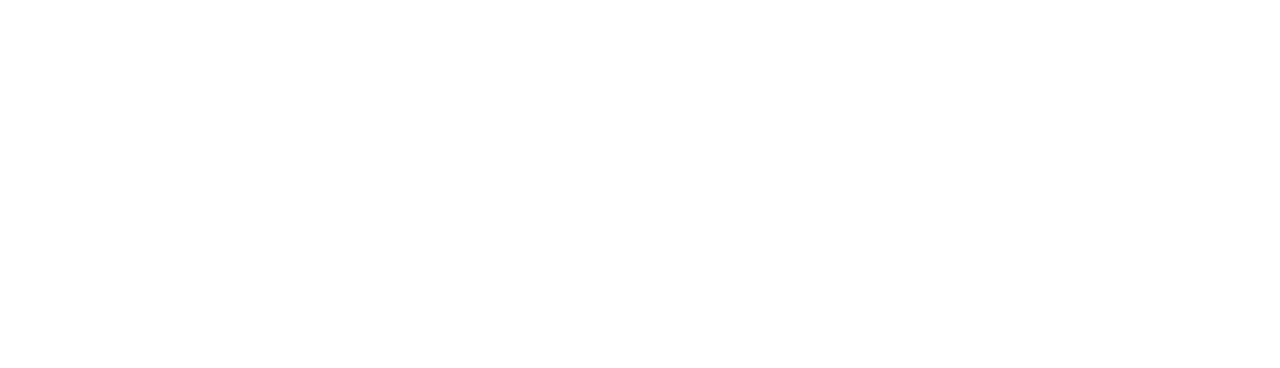
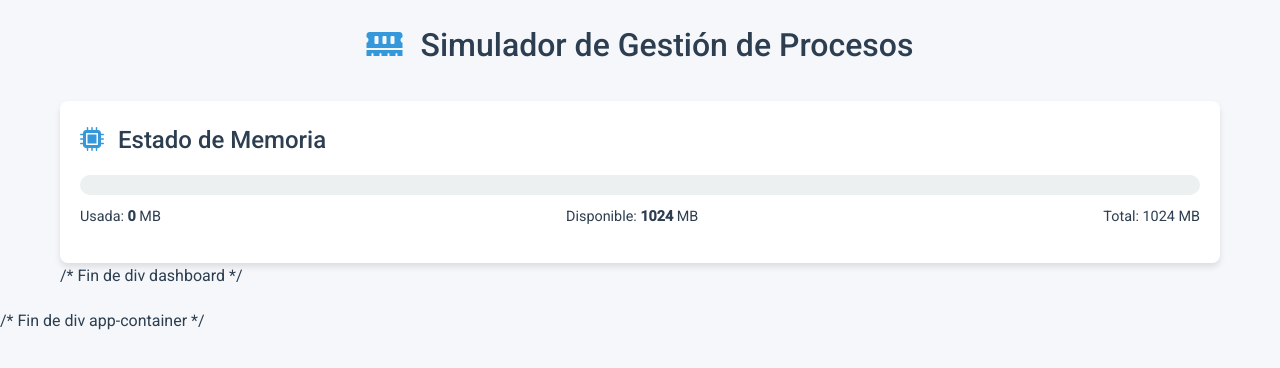
Before and after one commit to AngelTeret/Simulador-de-Gesti-n-de-Procesos, a plain HTML site: page index.html in a window 1280 px wide. Drawn offline with Linux system fonts and the light colour scheme.

Commit message:
Estado de memoria

```diff
--- a/index.html
+++ b/index.html
@@ -1,12 +1,37 @@
 <!DOCTYPE html>
 <html lang="en">
+
 <head>
-    <meta charset="UTF-8">
-    <meta name="viewport" content="width=device-width, initial-scale=1.0">
+    <meta charset="UTF-8" />
+    <meta name="viewport" content="width=device-width, initial-scale=1.0" />
     <title>Simulador de Gestión de Procesos en Memoria</title>
+    <link rel="stylesheet" href="style.css" />
+    <link href="https://fonts.googleapis.com/css2?family=Roboto:wght@300;400;500&display=swap" rel="stylesheet" />
+    <link rel="stylesheet" href="https://cdnjs.cloudflare.com/ajax/libs/font-awesome/6.0.0-beta3/css/all.min.css" />
 </head>
+
 <body>
-
+    <div class="app-container">
+        <header>
+            <h1><i class="fas fa-memory"></i> Simulador de Gestión de Procesos</h1>
+        </header>
+        <div class="dashboard">
+            <div class="card memory-card">
+                <h2><i class="fas fa-microchip"></i> Estado de Memoria</h2>
+                <div class="memory-display">
+                    <div class="memory-bar-container">
+                        <div class="memory-bar" id="memoryBarUsed"></div>
+                    </div>
+                    <div class="memory-stats">
+                        <span>Usada: <strong id="memoryUsed">0</strong> MB</span>
+                        <span>Disponible: <strong id="memoryAvailable">1024</strong> MB</span>
+                        <span>Total: 1024 MB</span>
+                    </div>
+                </div>
+            </div>
+        </div> /* Fin de div dashboard */
+    </div> /* Fin de div app-container */
     <script src="script.js"></script>
 </body>
+
 </html>
--- a/script.js
+++ b/script.js
@@ -0,0 +1,39 @@
+const TOTAL_MEMORY = 1024; // 1 GB en MB
+let memoryUsed = 0;
+let nextPid = 1;
+
+// DOM cache
+const memoryUsedSpan = document.getElementById('memoryUsed');
+const memoryAvailableSpan = document.getElementById('memoryAvailable');
+const memoryBarUsed = document.getElementById('memoryBarUsed');
+const runningProcessesTable = document.querySelector('#runningProcessesTable tbody');
+const waitingQueueTable = document.querySelector('#waitingQueueTable tbody');
+const eventLog = document.getElementById('eventLog');
+const processForm = document.getElementById('processForm');
+const randomProcessBtn = document.getElementById('randomProcessBtn');
+
+// Estado
+let runningProcesses = [];
+let waitingQueue = [];
+
+// Modelo
+class Process {
+  constructor(name, memory, duration) {
+    this.pid = nextPid++;
+    this.name = name || `Proceso-${this.pid}`;
+    this.memory = parseInt(memory);
+    this.duration = parseInt(duration);
+    this.remainingTime = this.duration;
+  }
+}
+
+function updateMemoryUI() {
+  memoryUsedSpan.textContent = memoryUsed;
+  memoryAvailableSpan.textContent = TOTAL_MEMORY - memoryUsed;
+  memoryBarUsed.style.width = `${(memoryUsed / TOTAL_MEMORY) * 100}%`;
+}
+
+
+function updateUI() {
+  updateMemoryUI();
+}
--- a/style.css
+++ b/style.css
@@ -0,0 +1,100 @@
+:root {
+  --primary: #3498db;
+  --secondary: #2ecc71;
+  --warning: #f39c12;
+  --danger: #e74c3c;
+  --dark: #2c3e50;
+  --light: #ecf0f1;
+  --gray: #95a5a6;
+}
+* {
+  box-sizing: border-box;
+  margin: 0;
+  padding: 0;
+}
+body {
+  font-family: "Roboto", sans-serif;
+  background: #f5f7fa;
+  color: var(--dark);
+  line-height: 1.6;
+}
+.app-container {
+  max-width: 1200px;
+  margin: 0 auto;
+  padding: 20px;
+}
+header {
+  text-align: center;
+  margin-bottom: 30px;
+}
+header h1 {
+  color: var(--dark);
+  font-weight: 500;
+}
+header i {
+  margin-right: 10px;
+  color: var(--primary);
+}
+.dashboard {
+  display: grid;
+  grid-template-columns: repeat(auto-fit, minmax(300px, 1fr));
+  gap: 20px;
+}
+.card {
+  background: #fff;
+  border-radius: 8px;
+  box-shadow: 0 4px 6px rgba(0, 0, 0, 0.1);
+  padding: 20px;
+}
+.card h2 {
+  margin-bottom: 15px;
+  color: var(--dark);
+  font-weight: 500;
+}
+.card h2 i {
+  margin-right: 8px;
+  color: var(--primary);
+}
+table {
+  width: 100%;
+  border-collapse: collapse;
+  margin-top: 10px;
+}
+table th,
+table td {
+  padding: 10px;
+  text-align: left;
+  border-bottom: 1px solid #ddd;
+}
+table th {
+  background: var(--light);
+  font-weight: 500;
+}
+@media (max-width: 768px) {
+  .dashboard {
+    grid-template-columns: 1fr;
+  }
+}
+
+/* ===== Estado de memoria ===== */
+.memory-display {
+  margin-bottom: 15px;
+}
+.memory-bar-container {
+  height: 20px;
+  background: var(--light);
+  border-radius: 10px;
+  overflow: hidden;
+  margin-bottom: 10px;
+}
+.memory-bar {
+  height: 100%;
+  background: var(--secondary);
+  width: 0%;
+  transition: width 0.3s ease;
+}
+.memory-stats {
+  display: flex;
+  justify-content: space-between;
+  font-size: 0.9rem;
+}
```
